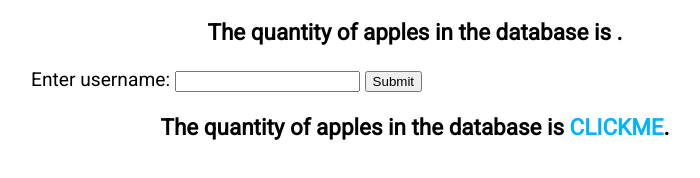
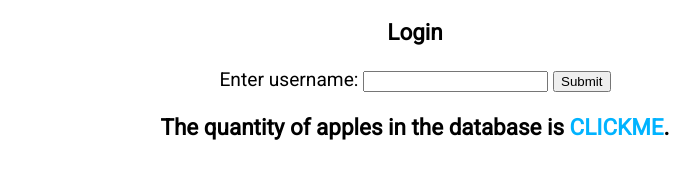
Before and after one commit to taljacob2/carteav, a website: page static/index.html in a window 1280 px wide. Shown: the part 146-324 px from the top of the page, without its empty margins (225-925 px from the left). Drawn offline with Linux system fonts and the light colour scheme.

Commit message:
Centralize login form
Signed-off-by: Tal Jacob <taljacob2@gmail.com>

```diff
--- a/static/index.html
+++ b/static/index.html
@@ -25,13 +25,17 @@
 
             <div class="section">
 
-                <h3>The quantity of apples in the database is <span id="apples-quantity"></span>.</h3>
+                <h3>Login</h3>
 
-                <form id="loginForm">
-                    <label>Enter username:</label>
-                    <input type="text" id="username">
-                    <input type="submit">
-                </form>
+                <div class="form-section">
+
+                    <form id="loginForm">
+                        <label>Enter username:</label>
+                        <input type="text" id="username">
+                        <input type="submit">
+                    </form>
+
+                </div>
 
                 <h3>The quantity of apples in the database is <a href="cinemas.html">CLICKME</a>.</h3>
 
--- a/static/styles.css
+++ b/static/styles.css
@@ -94,3 +94,8 @@ div.approve-seat {
 div.decline-seat {
     background-color: #ff660066;
 }
+
+div.form-section {
+    display: flex;
+    justify-content: space-around;
+}
```
